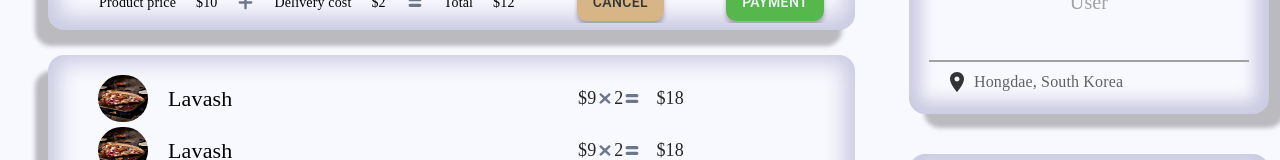
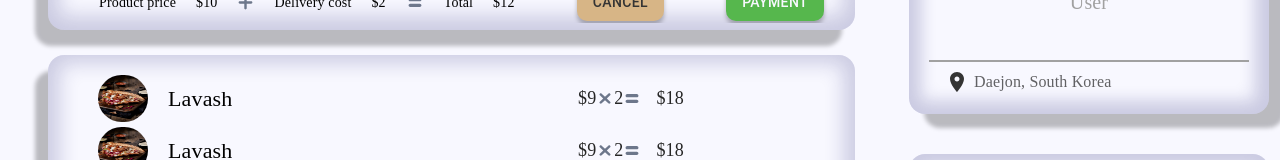
Before and after one commit to Khursandbek2728/burak-react, a React (Create React App) app: page /orders in a window 1280 px wide. Shown: the part 730-890 px from the top of the page. Built offline with nearby package versions, Linux system fonts and the light colour scheme.

Commit message:
fix: user's adress and Nickname

```diff
--- a/package.json
+++ b/package.json
@@ -5,7 +5,7 @@
   "dependencies": {
     "@mui/icons-material": "^5.8.4",
     "@mui/joy": "^5.0.0-beta.48",
-    "@mui/lab": "^5.0.0-alpha.86",
+    "@mui/lab": "^6.0.0-dev.240424162023-9968b4889d",
     "@reduxjs/toolkit": "^1.8.1",
     "@testing-library/jest-dom": "^4.2.4",
     "@testing-library/react": "^9.5.0",
--- a/src/app/screens/orderspage/index.tsx
+++ b/src/app/screens/orderspage/index.tsx
@@ -67,7 +67,7 @@ export default function OrdersPage() {
               <div style={{ display: "flex" }}>
                 <LocationOnIcon />
               </div>
-              <div className={"spec-address-txt"}>Hongdae, South Korea</div>
+              <div className={"spec-address-txt"}>Daejon, South Korea</div>
             </Box>
           </Box>
           <Box className={"order-info-box"} sx={{ mt: "15px" }}>
```
Also changed, not shown: 1 other file (tests, documents, lock files or other folders).
